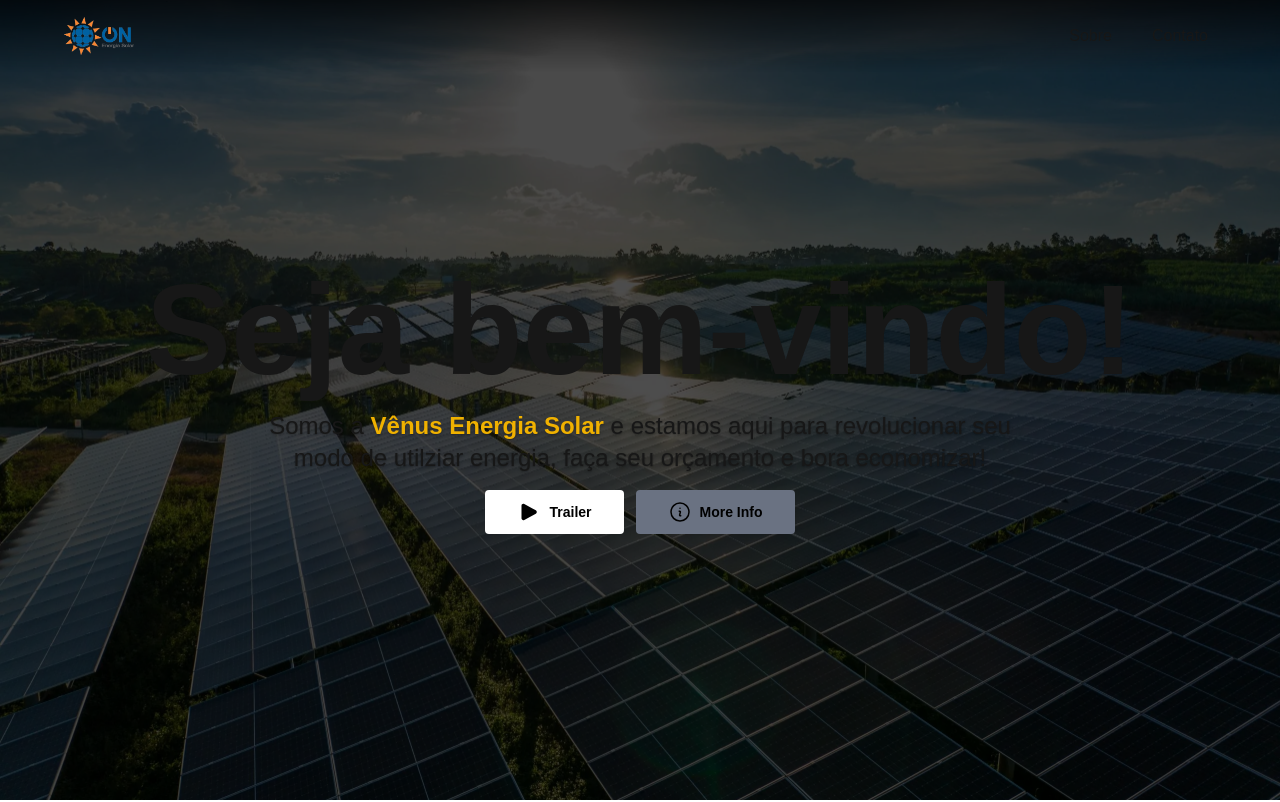
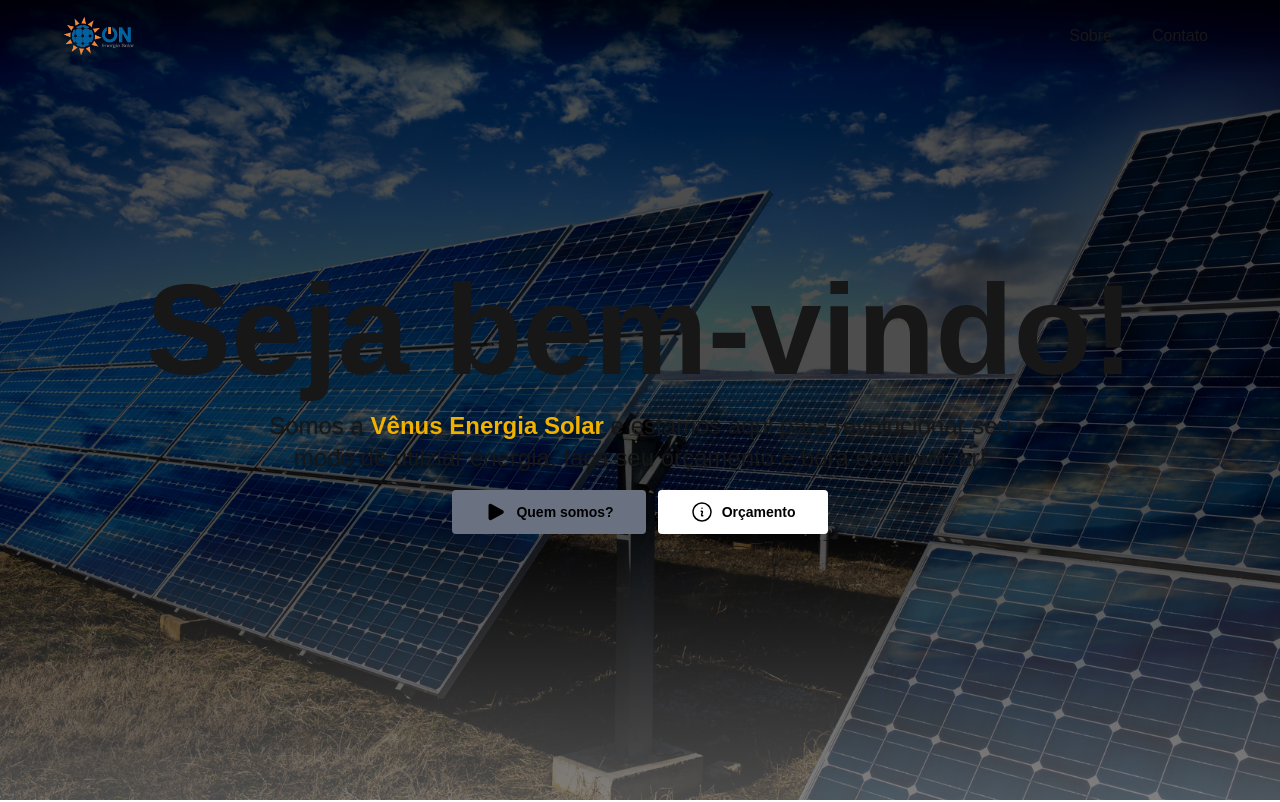
Before and after one commit to viniciusjn/VES-app, a Next.js app in the folder ves-client/: page / in a window 1280 px wide. Shown: the top 802 px of the page. Built offline with nearby package versions, Linux system fonts and the light colour scheme.

Commit message:
Banner config

```diff
--- a/ves-client/src/app/components/Banner.tsx
+++ b/ves-client/src/app/components/Banner.tsx
@@ -10,12 +10,13 @@ export function Banner() {
                 <div className="absolute left-0 top-0 -z-10 flex h-[100vh] w-full flex-col bg-[black] overflow-hidden">
 
                     <Image
-                        src="/VES_banner.webp"
+                        // src="/VES_banner.webp"
+                        src="/VES_banner02.jpg"
                         alt="banner Vênus"
                         fill={true}
                         className="opacity-30 object-cover"
                     />
-
+                    <div className="absolute bottom-0 w-full h-70 bg-gradient-to-t from-white/30 to-transparent"></div>
                 </div>
                 <h1 className="text-5xl font-bold md:text-7xl lg:text-9xl text-center">
                     Seja bem-vindo!
@@ -28,19 +29,18 @@ export function Banner() {
 
                 <div className="flex space-x-3 justify-center">
                     <Link
-                        href="#"
+                        href="https://youtu.be/4FVBDKL2xFk?si=-k8nYfKh61Wp-qlI"
                         target="_blank"
-                        className='flex cursor-pointer items-center gap-x-2 rounded bg-white px-5 py-1.5 text-sm font-semibold text-black transition hover:opacity-75 md:px-8 md:py-2.5'>
+                        className='flex cursor-pointer items-center gap-x-2 rounded bg-gray-500 px-5 py-1.5 text-sm font-semibold text-black transition md:px-8 md:py-2.5 hover:bg-[#035EFC] hover:text-white'>
                         <PlayIcon className='h-6' />
-                        Trailer
+                        Quem somos?
                     </Link>
                     <Link
                         href="#"
-                        target="_blank">
-                        <button className='flex cursor-pointer items-center gap-x-2 rounded bg-gray-500 px-5 py-1.5 text-sm font-semibold text-black transition hover:opacity-75 md:px-8 md:py-2.5'>
-                            <InformationCircleIcon className='h-6' />
-                            More Info
-                        </button>
+                        target="_blank"
+                        className='flex cursor-pointer items-center gap-x-2 rounded bg-white px-5 py-1.5 text-sm font-semibold text-black transition md:px-8 md:py-2.5 hover:bg-[#035EFC] hover:text-white'>
+                        <InformationCircleIcon className='h-6' />
+                        Orçamento
                     </Link>
                 </div>
 
```
Also changed, not shown: ves-client/public/VES_banner02.jpg (added), ves-client/public/VES_banner03.jpg (added).
